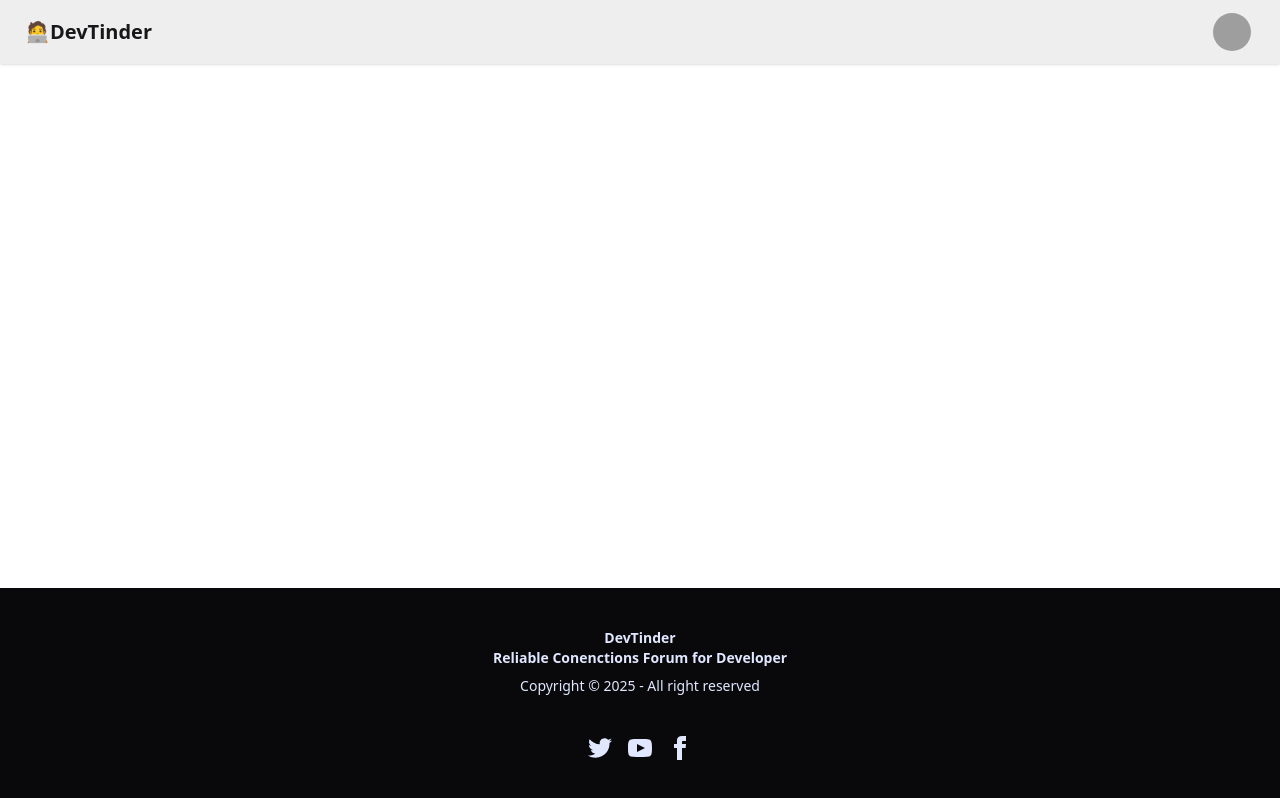
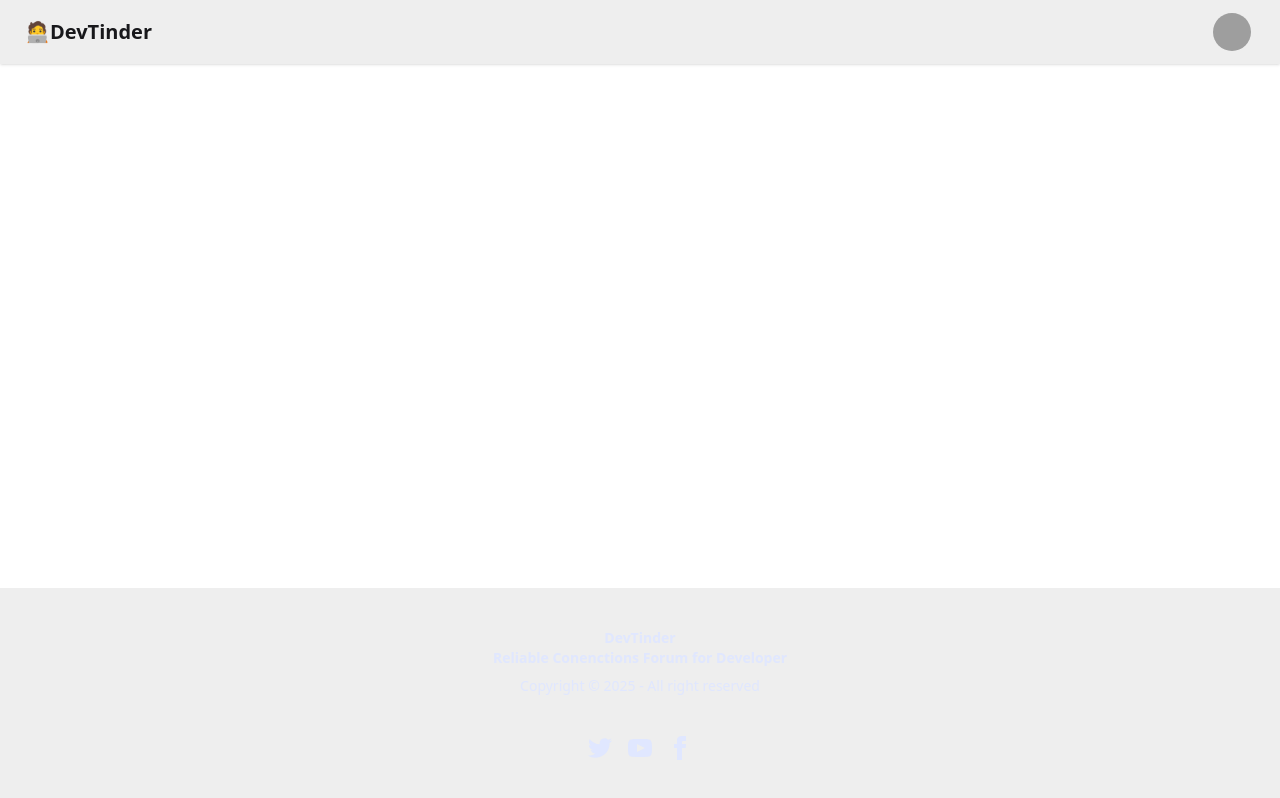
Before and after one commit to TanmayBansal29/devtinder-ui, a React (Vite) app: page / in a window 1280 px wide. Built offline with nearby package versions, Linux system fonts and the light colour scheme; grey boxes are pictures that could not be loaded.

Commit message:
basic updation in bg of footer

```diff
--- a/src/components/Footer.jsx
+++ b/src/components/Footer.jsx
@@ -2,7 +2,7 @@ import React from 'react'
 
 const Footer = () => {
   return (
-    <footer className="footer footer-horizontal footer-center bg-neutral text-primary-content p-10 fixed bottom-0">
+    <footer className="footer footer-horizontal footer-center bg-base-300 text-primary-content p-10 fixed bottom-0">
         <aside>
             <p className="font-bold">
             DevTinder
```
